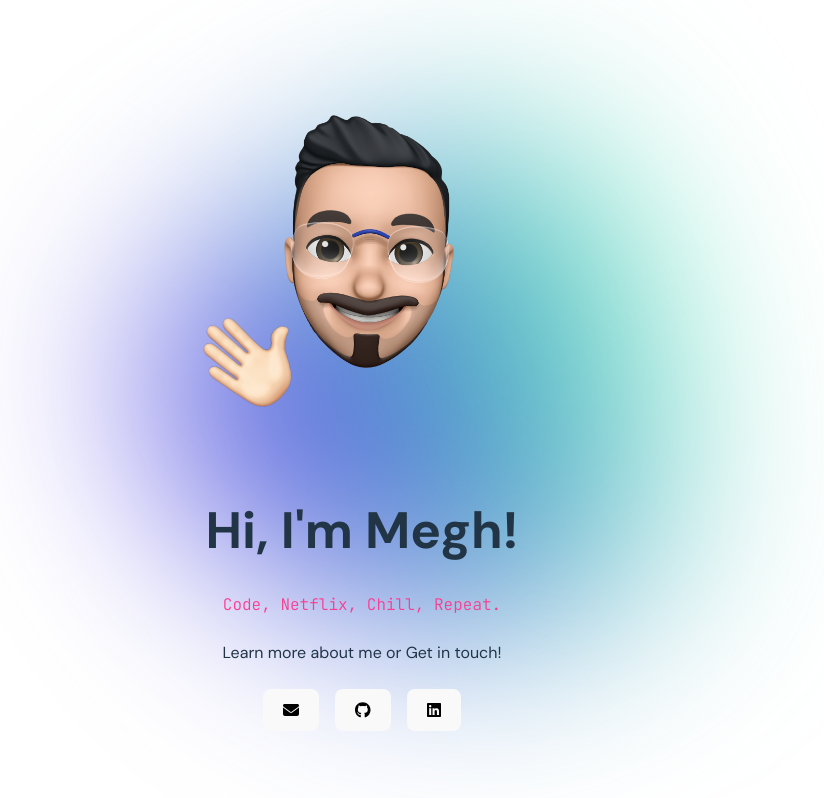
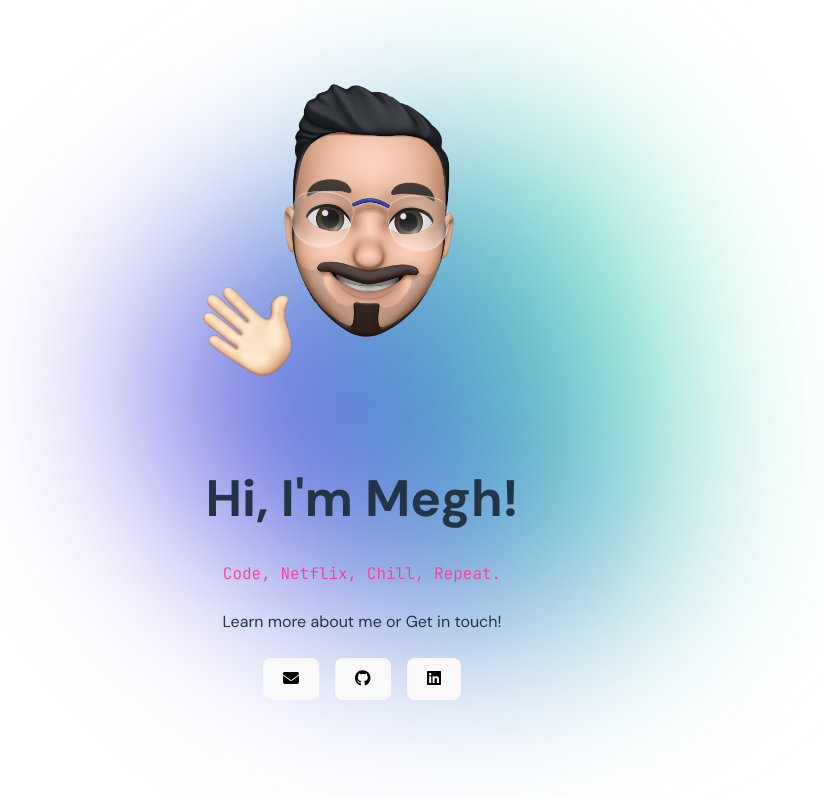
Before and after one commit to meghrathod/meghrathod-dev, a React (Vite) app: page / in a window 1280 px wide. Shown: the whole page, without its empty margins (278-1102 px from the left). Built offline with nearby package versions, Linux system fonts and the light colour scheme.

Commit message:
fix: top margin for memoji

```diff
--- a/index.html
+++ b/index.html
@@ -7,7 +7,7 @@
     <title>Megh Rathod</title>
     <meta name="description" content="Hey, I'm Megh Rathod, a full stack developer and cloud enthusiast!" />
     <meta property="og:title" content="Megh Rathod" />
-    <!-- <meta property="og:url" content="meghrathod.tech" /> -->
+    <meta property="og:url" content="meghrathod.dev" />
     <meta property="og:description" content="Hey, I'm Megh Rathod, a full stack developer and cloud enthusiast!" />
     <meta property="og:image" content="/og_image.png" />
     <meta name="apple-mobile-web-app-capable" content="yes">
--- a/src/App.css
+++ b/src/App.css
@@ -24,7 +24,7 @@
 }
 .memoji-container {
     height: 50%;
-    margin-top: 20%;
+    margin-top: 0%;
 
     .memoji {
         display: block;
```
